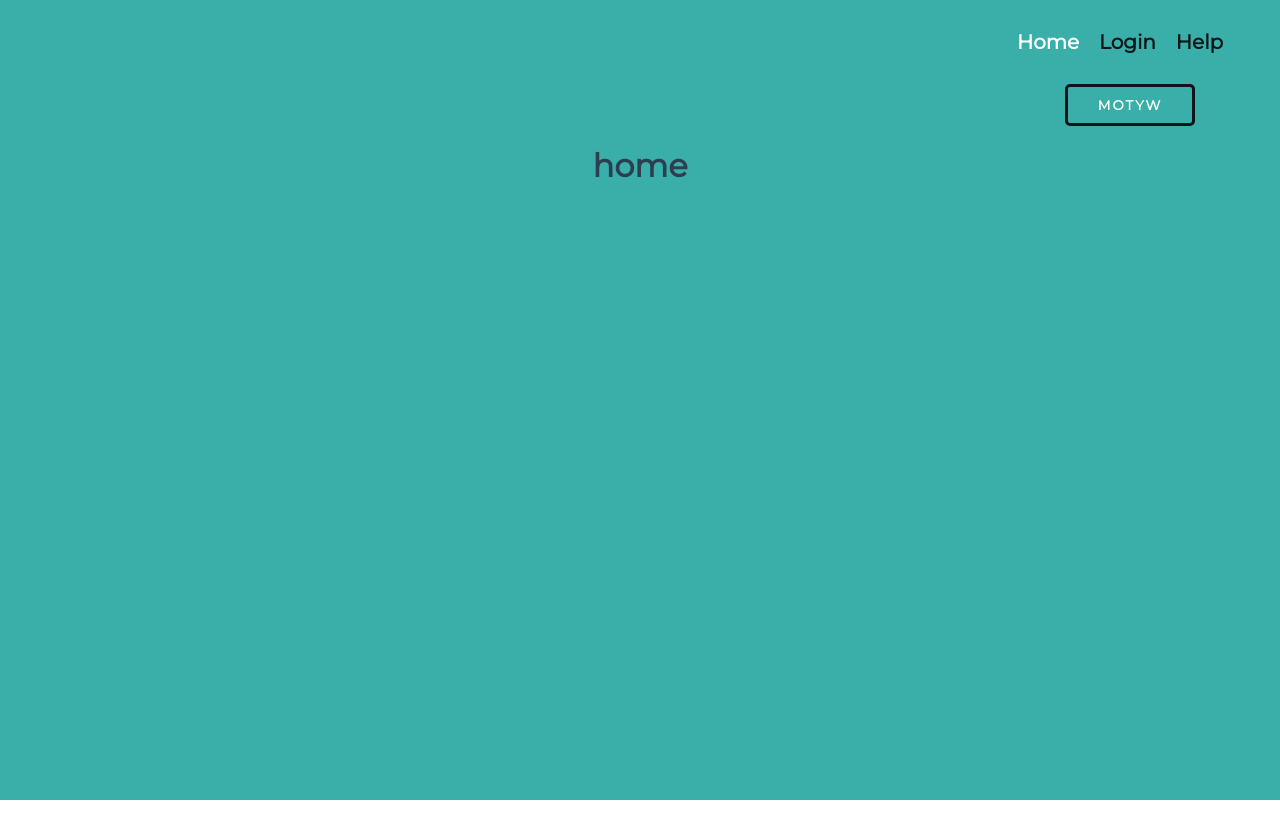
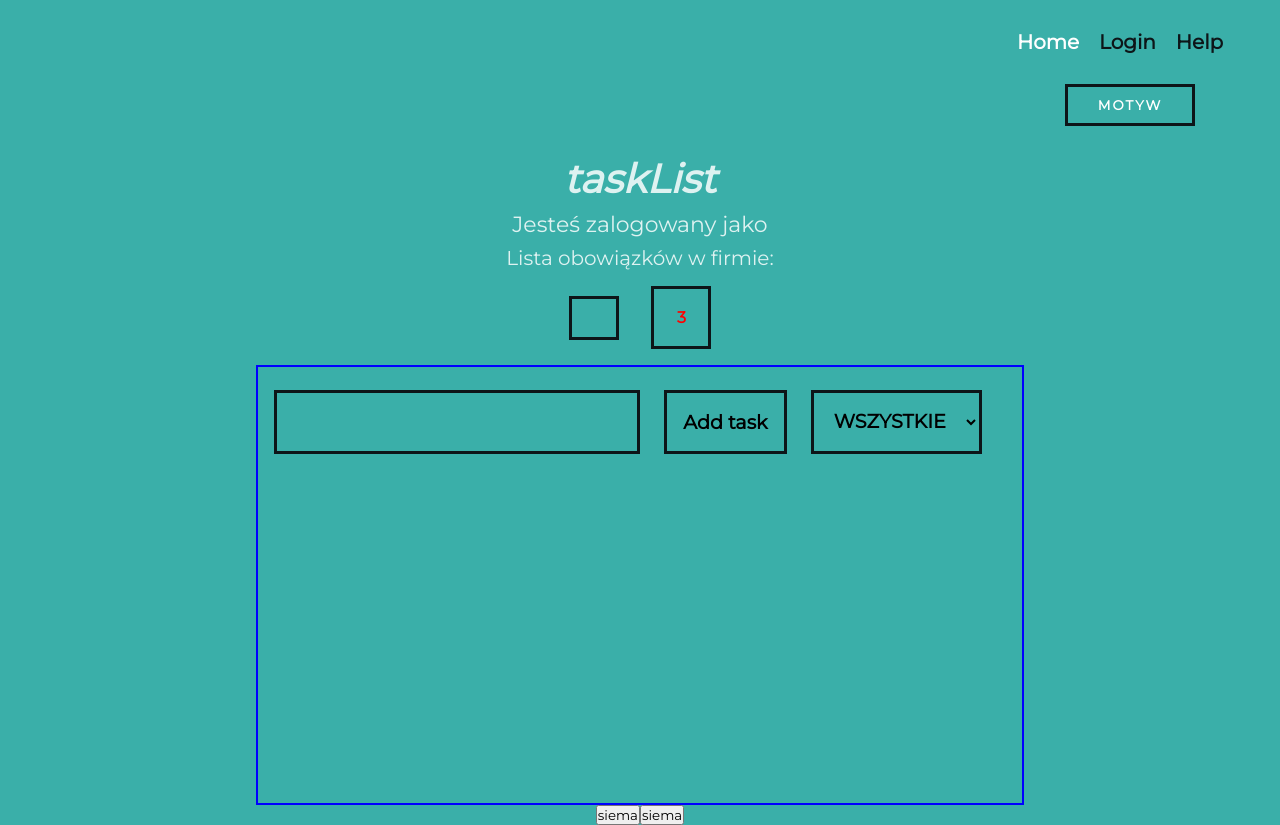
Before and after one commit to micad132/wkck-projekt, a Vue app: page / in a window 1280 px wide. Before the commit the page ends 800 px from the top, so only its background shows below. Built offline with nearby package versions, Linux system fonts and the light colour scheme.

Commit message:
layout improved

```diff
--- a/package.json
+++ b/package.json
@@ -8,6 +8,9 @@
     "lint": "vue-cli-service lint"
   },
   "dependencies": {
+    "@fortawesome/fontawesome-svg-core": "^6.1.1",
+    "@fortawesome/free-solid-svg-icons": "^6.1.1",
+    "@fortawesome/vue-fontawesome": "^3.0.0-5",
     "core-js": "^3.8.3",
     "vue": "^3.2.13",
     "vue-router": "^4.0.3"
--- a/src/App.vue
+++ b/src/App.vue
@@ -7,79 +7,48 @@
     </nav>
     <button @click="changeTheme()" class="theme">motyw</button>
   </header>
-  <router-view/>
+  <router-view />
 </template>
-
 
 <script>
 export default {
-
-
-
-	mounted(){
-
-		if(localStorage.getItem('theme') === 'dark-theme')
-		{
-			this.setTheme('dark-theme');
-		}
-		else
-		{
-			this.setTheme('light-theme');
+  mounted() {
+    if (localStorage.getItem("theme") === "dark-theme") {
+      this.setTheme("dark-theme");
+    } else {
+      this.setTheme("light-theme");
     }
   },
 
   methods: {
-
-		changeTheme(){
-
-			if(localStorage.getItem('theme') === 'dark-theme')
-			{
-				this.setTheme('light-theme');
+    changeTheme() {
+      if (localStorage.getItem("theme") === "dark-theme") {
+        this.setTheme("light-theme");
+      } else {
+        this.setTheme("dark-theme");
       }
-			else
-			{
-				this.setTheme('dark-theme');
-			}
-
     },
 
-		setTheme(themeName){
-
-			localStorage.setItem('theme', themeName);
+    setTheme(themeName) {
+      localStorage.setItem("theme", themeName);
       document.documentElement.className = themeName;
-
     },
-
-
-	}
-
-
-}
+  },
+};
 </script>
 
 <style lang="css">
+@import url("https://fonts.googleapis.com/css2?family=Montserrat&display=swap");
+@import "styles/variables";
 
-
-@import url('https://fonts.googleapis.com/css2?family=Montserrat&display=swap');
-@import 'styles/variables';
-
-
-
-	*{
+* {
   box-sizing: border-box;
   margin: 0;
   padding: 0;
-		font-family: 'Montserrat', sans-serif;
+  font-family: "Montserrat", sans-serif;
 }
 
-
-
-
-
-
-
-	button{
-
+button {
   cursor: pointer;
 }
 #app {
@@ -88,30 +57,21 @@ export default {
   -moz-osx-font-smoothing: grayscale;
   text-align: center;
   color: #2c3e50;
-  height: 100vh;
-  width: 100vw;
-
-
+  min-width: 100vw;
+  min-height: 100vh;
+  transition: 300ms all ease-in-out;
   background-color: var(--background-main);
 }
 
-
-
-header{
-
-
+header {
   width: 300px;
   margin-left: auto;
   margin-bottom: 20px;
-
 }
-
 
 nav {
   padding: 30px;
-
 }
-
 
 nav a {
   font-weight: bold;
@@ -119,53 +79,32 @@ header{
   color: #0d1518;
   text-decoration: none;
   margin-right: 20px;
-
-
-
-
-
 }
 
-
-	nav a.router-link-exact-active{
-
+nav a.router-link-exact-active {
   color: #fff;
 }
 
-	nav a:hover{
-
+nav a:hover {
   color: #fff;
 }
 
-
-	.theme{
-
+.theme {
   padding: 10px 30px;
   border: 3px solid var(--theme-button-border);
-		border-radius: 5px;
+
   font-weight: bold;
   text-transform: uppercase;
   transition: 300ms all;
-		background-color: #17252A;
+  background-color: #17252a;
   background-color: transparent;
   color: #fff;
   letter-spacing: 2px;
-
-
-
 }
 
-	.theme:hover{
-
+.theme:hover {
   background-color: var(--theme-hover-button-color);
   border: 3px solid var(--theme-hover-button-color);
   color: var(--theme-hover-button-text);
 }
-
-
-
-
-
-
-
 </style>
--- /dev/null
+++ b/src/components/TaskItem.vue
@@ -0,0 +1,83 @@
+<template>
+  <div class="taskWrapper__tasks__task">
+    <p class="taskWrapper__tasks__task__name">{{taskName}}</p>
+    <div class="taskWrapper__tasks__task__buttons">
+      <button class="taskWrapper__tasks__task__buttons__button done"><fa class="icon" icon="check"/></button>
+      <button class="taskWrapper__tasks__task__buttons__button cancel"><fa class="icon" icon="xmark"/></button>
+      <button class="taskWrapper__tasks__task__buttons__button help"><fa class="icon" icon="bell"/></button>
+      <button class="taskWrapper__tasks__task__buttons__button important"><fa class="icon" icon="circle-exclamation"/></button>
+    </div>
+  </div>
+</template>
+
+<script>
+export default {
+  setup() {},
+  props: ['taskName'],
+};
+</script>
+
+<style lang="scss" scoped>
+.taskWrapper__tasks__task {
+
+  display: flex;
+  padding: 1.4rem 1rem;
+
+  & > *{
+	  padding: .7rem 0;
+  }
+
+  &__name{
+	  flex-basis: 50%;
+	  border: 3px solid var(--theme-button-border);
+	  text-align: left;
+	  padding-left: 1rem;
+	  display: flex;
+	  align-items: center;
+	  font-size: 1.6rem;
+  }
+
+  &__buttons{
+	  flex: 1;
+	  display: flex;
+	  justify-content: space-evenly;
+
+
+	  &__button{
+		  width: 20%;
+		  padding: 1rem;
+		  background-color: transparent;
+		  border: 0;
+		  outline: 0;
+		  border: 3px solid var(--theme-button-border);
+		  display: flex;
+		  align-items: center;
+		  justify-content: center;
+		  transition: 200ms all ease-in-out;
+
+		  .icon{
+			  font-size: 1.6rem;
+		  }
+
+		  &.done:hover{
+			  background-color: var(--theme-hover-button-color);
+			  color: green;
+		  }
+		  &.cancel:hover{
+			  background-color: var(--theme-hover-button-color);
+			  color: red;
+		  }
+		  &.help:hover{
+			  background-color: var(--theme-hover-button-color);
+			  color: yellow;
+		  }
+		  &.important:hover{
+			  background-color: var(--theme-hover-button-color);
+			  color: rgb(212, 141, 9);
+		  }
+
+
+	  }
+  }
+}
+</style>
--- /dev/null
+++ b/src/components/TaskWrapper.vue
@@ -0,0 +1,111 @@
+<template>
+  <div class="taskWrapper">
+    <div class="taskWrapper__mainoperations">
+      <input
+        class="taskWrapper__mainoperations__input"
+        type="text"
+        name=""
+        id=""
+        ref="inputValue"
+      />
+      <div class="taskWrapper__mainoperations__buttons">
+        <button
+          class="taskWrapper__mainoperations__buttons__button"
+          @click="addTask()"
+        >
+          Add task
+        </button>
+        <select
+          name="taskWrapper__mainoperations__buttons__select"
+          class="taskWrapper__mainoperations__buttons__button select"
+        >
+          <option value="all">WSZYSTKIE</option>
+          <option value="important">WAŻNE</option>
+        </select>
+      </div>
+    </div>
+    <div class="taskWrapper__tasks">
+      <TaskItem
+        v-for="(task, index) in taskList"
+        :key="index"
+        :taskName="task"
+      />
+    </div>
+
+
+  </div>
+
+</template>
+
+<script>
+import TaskItem from "./TaskItem.vue";
+import { ref } from "vue";
+export default {
+  components: { TaskItem },
+  setup(props, context) {
+    const taskList = ref([]);
+    const inputValue = ref(null);
+    const addTask = () => {
+      let listItem = inputValue.value.value;
+      if (listItem.length < 5 || listItem.length > 20) {
+        return;
+      }
+      taskList.value.push(listItem);
+      inputValue.value.value = "";
+      context.emit("addTask", taskList.value.length);
+    };
+
+    return { taskList, inputValue, addTask };
+  },
+};
+</script>
+
+<style lang="scss" scoped>
+.taskWrapper {
+  width: 60%;
+  max-width: 800px;
+  margin: 0 auto;
+  border: 2px solid blue;
+  overflow: hidden;
+  overflow-y: auto;
+  height: 55vh;
+
+  &__mainoperations {
+    display: flex;
+    padding: 1.4rem 1rem;
+
+    &__input {
+      flex-basis: 50%;
+      padding: 0.5rem;
+      border: 3px solid var(--theme-button-border);
+      background-color: transparent;
+      outline: 0;
+      font-size: 1.2rem;
+      color: #fff;
+    }
+
+    &__buttons {
+      flex: 1;
+      display: flex;
+      justify-content: space-evenly;
+
+      &__button {
+        padding: 1rem;
+        border: 3px solid var(--theme-button-border);
+        background-color: transparent;
+        font-size: 1.2rem;
+        font-weight: bold;
+        transition: 200ms all ease-in-out;
+
+        &:hover {
+          background-color: var(--theme-hover-button-color);
+          color: var(--theme-hover-button-text);
+        }
+      }
+    }
+  }
+  &__tasks {
+    width: 100%;
+  }
+}
+</style>
--- a/src/main.js
+++ b/src/main.js
@@ -1,5 +1,12 @@
 import { createApp } from 'vue'
 import App from './App.vue'
 import router from './router'
+import { FontAwesomeIcon } from '@fortawesome/vue-fontawesome';
+import {library} from '@fortawesome/fontawesome-svg-core';
+import {fas} from '@fortawesome/free-solid-svg-icons';
 
-createApp(App).use(router).mount('#app')
+library.add(fas);
+
+createApp(App).use(router)
+.component('fa',FontAwesomeIcon).
+mount('#app')
--- a/src/views/HomeView.vue
+++ b/src/views/HomeView.vue
@@ -1,30 +1,106 @@
 <template>
   <div class="home">
-    <h1>home</h1>
-	<p v-show="login">Jesteś zalogowany jako {{login}}</p>
-
-
+    <h1 class="home__logo">taskList</h1>
+    <p class="home__login">Jesteś zalogowany jako <span>{{ login }}</span></p>
+    <p class="home__tasks">Lista obowiązków w firmie:</p>
+    <div class="home__counts">
+      <div class="home__counts__count" v-on:addTask="updateCount(number)">{{taskAmount}}</div>
+      <div class="home__counts__count important">3</div>
+    </div>
+	<TaskWrapper/>
+	<button>siema</button>
+  	<button>siema</button>
   </div>
 </template>
 
 <script>
 // @ is an alias to /src
+import TaskWrapper from '../components/TaskWrapper.vue';
+import {ref} from 'vue';
+export default {
+  name: "HomeView",
+  components: {TaskWrapper},
+
+  data() {
+    return {
+      login: this.$route.params.login,
+    };
+  },
+
+  setup(){
+	  const taskAmount = ref(null);
+	  const updateCount = (number) => {
+		  taskAmount.value = number;
+		  console.log(taskAmount.value);
+	  }
+
+	  return{taskAmount,updateCount}
+  }
+};
+</script>
+
+<style lang="scss" scoped>
+.home {
+  h1,
+  &__tasks,&__login {
+    color: #def2f1;
+	padding-top: .5rem;
+  }
+
+  h1{
+	  font-size: 40px;
+	  font-style: italic;
+
+  }
+  &__login{
+	  font-size: 22px;
+
+	  & > span{
+		  font-weight: bold;
+		  color: rgb(51, 255, 0);
+	  }
+  }
+
+  &__tasks{
+	  font-size: 20px;
+  }
+
+  &__counts {
+    display: flex;
+    justify-content: center;
+    align-items: center;
+    gap: 2rem;
+    width: 30%;
+    max-width: 300px;
+    margin: .5rem auto;
+    padding: .5rem;
+
+    &__count {
+      border: 3px solid var(--theme-button-border);
+      padding: 1.2rem 1.4rem;
+      color: #def2f1;
+      font-weight: bold;
+	  cursor: pointer;
+	  transition: 200ms all ease-in-out;
 
 
-export default {
-  name: 'HomeView',
+	  &:hover {
+        background-color: var(--theme-hover-button-color);
+        border: 3px solid var(--theme-hover-button-color);
+        color: var(--theme-hover-button-text);
+
+      }
+
+      &.important {
+        color: red;
+
+		&:hover{
+			color: red;
+		}
+      }
 
 
-  data(){
-
-	  return{
-
-		  login: this.$route.params.login,
-	  }
-
+    }
   }
-
-
-
 }
-</script>
+</style>
```
Also changed, not shown: 1 other file (tests, documents, lock files or other folders). Lines whose indentation alone changed are shown as unchanged.
